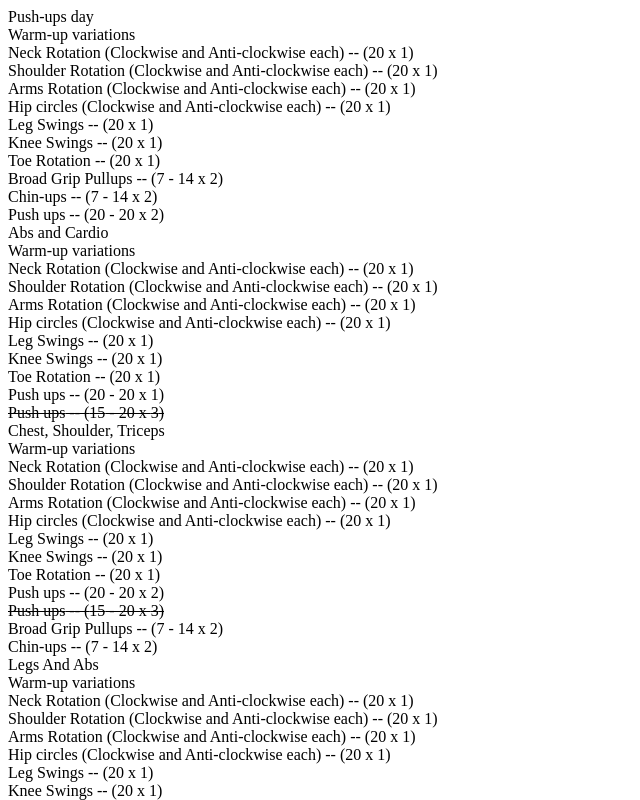
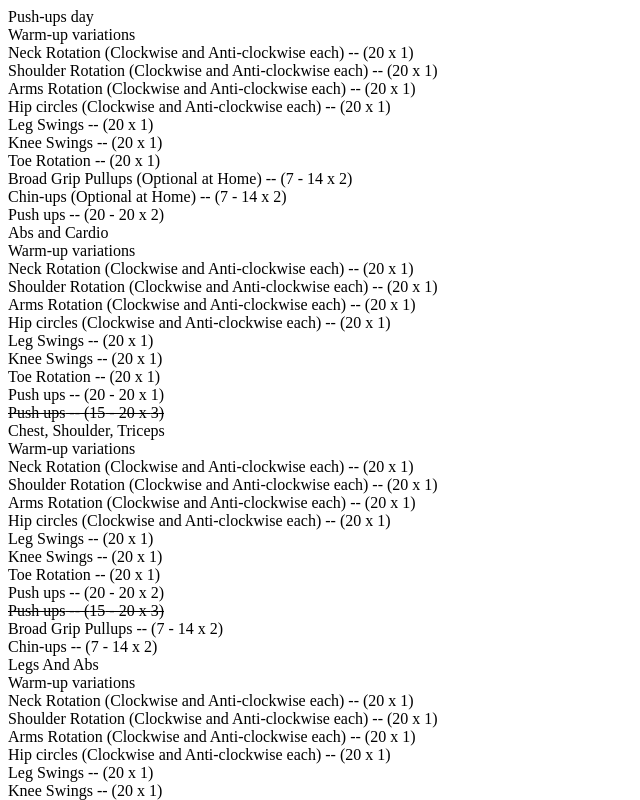
Before and after one commit to IlIIIlIIIlIlIlI/workout-plan, a React (Create React App) app: page / in a window 1280 px wide. Shown: the top 800 px of the page, without its empty margins (0-640 px from the left). Built offline with nearby package versions, Linux system fonts and the light colour scheme.

Commit message:
new changes

```diff
--- a/src/Master.ts
+++ b/src/Master.ts
@@ -230,7 +230,7 @@ export const pushUps: Workout = {
   preWorkout: [
     {
       currentVariation: {
-        exerciseName: 'Broad Grip Pullups',
+        exerciseName: 'Broad Grip Pullups (Optional at Home)',
         repeatition: {
           min: 7,
           max: 14,
@@ -241,7 +241,7 @@ export const pushUps: Workout = {
 
     {
       currentVariation: {
-        exerciseName: 'Chin-ups',
+        exerciseName: 'Chin-ups (Optional at Home)',
         repeatition: {
           min: 7,
           max: 14,
```
